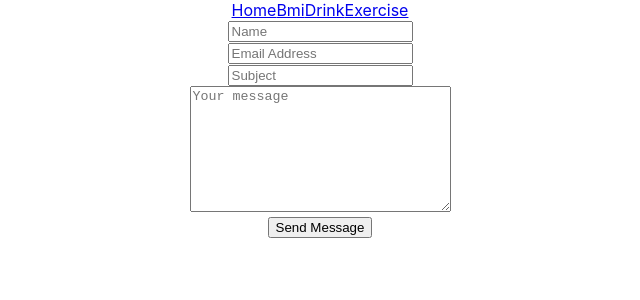
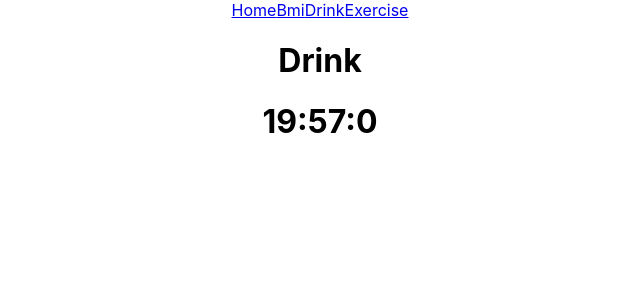
Before and after one commit to warat09/CalBmi, a React (Create React App) app: page /Drink in a window 1280 px wide. Shown: the top 300 px of the page, without its empty margins (320-960 px from the left). Built offline with nearby package versions, Linux system fonts and the light colour scheme.

Commit message:
[UPDATE]Realtine Clock Drink

```diff
--- a/src/App.js
+++ b/src/App.js
@@ -1,4 +1,5 @@
-import { Routes, Route, Link } from "react-router-dom";
+import {Route, Routes,NavLink} from "react-router-dom";
+
 import Home from "./view/Home";
 import Bmi from "./view/BMI";
 import Drink from "./view/Drink";
@@ -8,16 +9,16 @@ import './App.css';
 function App() {
   return (
     <div className="App">
-      <Link to="/">Home</Link>
-      <Link to="/Bmi">Bmi</Link>
-      <Link to="/Drink">Drink</Link>
-      <Link to="/Exercise">Exercise</Link>
-      <Routes>
-        <Route path="/" element={<Home />} />
-        <Route path="/Bmi" element={<Bmi />} />
-        <Route path="/Drink" element={<Drink />} />
-        <Route path="/Exercise" element={<Exercise />} />
-      </Routes>
+      <NavLink to="/">Home</NavLink>
+      <NavLink to="Bmi">Bmi</NavLink>
+      <NavLink to="Drink">Drink</NavLink>
+      <NavLink to="Exercise">Exercise</NavLink>
+        <Routes>
+          <Route path="/" element={<Home />} />
+          <Route path="Bmi" element={<Bmi />} />
+          <Route path="Drink" element={<Drink />} />
+          <Route path="Exercise" element={<Exercise />} />
+        </Routes>
     </div>
   );
 }
--- a/src/index.js
+++ b/src/index.js
@@ -3,15 +3,13 @@ import ReactDOM from 'react-dom/client';
 import './index.css';
 import App from './App';
 import reportWebVitals from './reportWebVitals';
-import {BrowserRouter} from "react-router-dom";
+import { BrowserRouter } from "react-router-dom";
 
 const root = ReactDOM.createRoot(document.getElementById('root'));
 root.render(
-  <React.StrictMode>
     <BrowserRouter>
       <App />
     </BrowserRouter>
-  </React.StrictMode>
 );
 
 // If you want to start measuring performance in your app, pass a function
--- a/src/view/Drink.js
+++ b/src/view/Drink.js
@@ -1,13 +1,14 @@
-import * as React from "react";
+import React, { useState,useEffect } from 'react'
 import emailjs from 'emailjs-com';
-import { render } from "@testing-library/react";
 
-
+function Drink() {
+    var firsttime = new Date(Date.now());
+    const [date, setDate] = useState(firsttime.getHours() + ":" +firsttime.getMinutes() + ":" +firsttime.getSeconds());
     function getRealTime() {
         const currentTime = Date.now();
         var d = new Date(currentTime)
-    var time = d.getHours() + ":" + d.getMinutes() + ":" + d.getSeconds();
-    console.log(time)
+        var time = d.getHours() + ":" +d.getMinutes() + ":" +d.getSeconds();
+        setDate(time)
         if(d.getMinutes() == "58" && d.getSeconds() == "0"){
             console.log("hello")
             var templateParams = {
@@ -25,57 +26,18 @@ function getRealTime() {
         return (Math.floor(currentTime / 1000) + 1) * 1000 - currentTime;
       }
 
-  (async function () {
-    let reduceTime = 0;
-    while (true) {
-      reduceTime = getRealTime();
-      await sleep(reduceTime);
-    }
-  })()
-
-  function sleep(ms) {
-    return new Promise(resolve => setTimeout(resolve, ms));
-  }
-async function sendEmail(e){
-    e.preventDefault();
-    var templateParams = {
-        name: 'ytitile7797@gmail.com',
-        subject: 'Check this out!',
-        message:'hello sig'
-
+    useEffect(() => {
+        // document.title = date;
+        const timerID = setInterval(() => getRealTime(), 1000);
+        return () => {
+          clearInterval(timerID);
         };
-
-    emailjs.send('service_9y5vii1', 'template_y5p8guz', templateParams, '0WTwQ785q4wjqSYDp')
-        .then((result) => {
-            console.log(result.text);
-        }, (error) => {
-            console.log(error.text);
-        });
-        e.target.reset()
-}
-function Drink() {
+      }, []);
   return (
 <div>
     <div className="container">
-        <form onSubmit={sendEmail}>
-            <div className="row pt-5 mx-auto">
-                <div className="col-8 form-group mx-auto">
-                    <input type="text" className="form-control" placeholder="Name" name="name"/>
-                </div>
-                <div className="col-8 form-group pt-2 mx-auto">
-                    <input type="email" className="form-control" placeholder="Email Address" name="email"/>
-                </div>
-                <div className="col-8 form-group pt-2 mx-auto">
-                    <input type="text" className="form-control" placeholder="Subject" name="subject"/>
-                </div>
-                <div className="col-8 form-group pt-2 mx-auto">
-                    <textarea className="form-control" id="" cols="30" rows="8" placeholder="Your message" name="message"></textarea>
-                </div>
-                <div className="col-8 pt-3 mx-auto">
-                    <input type="submit" className="btn btn-info" value="Send Message"></input>
-                </div>
-            </div>
-        </form>
+        <h1>Drink</h1>
+        <h1>{date}</h1>
     </div>
 </div>
   );
```
Also changed, not shown: 1 other file (tests, documents, lock files or other folders). Lines whose indentation alone changed are shown as unchanged.
